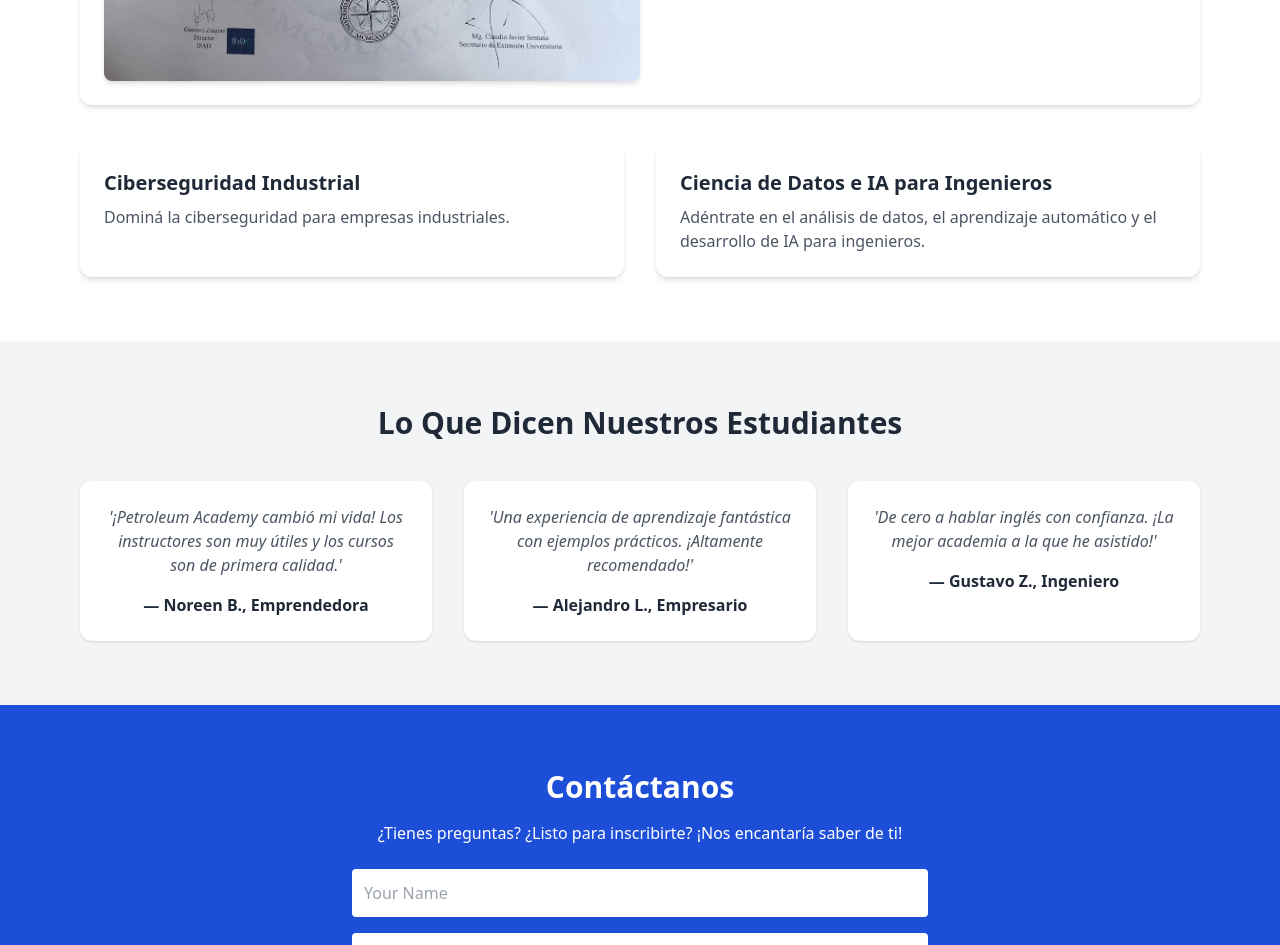
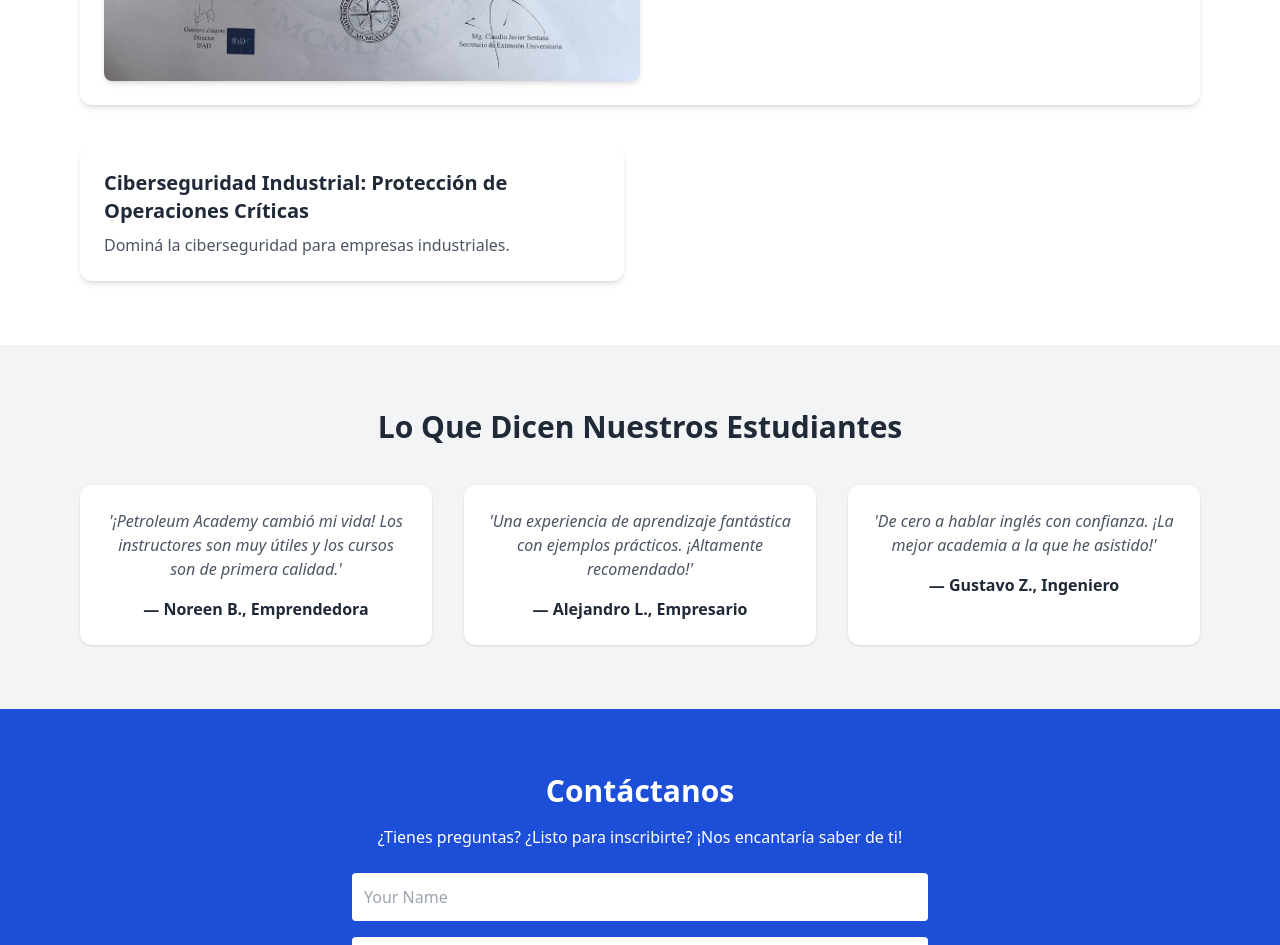
Before and after one commit to petroleumacademy/petroleumacademy.github.io, a plain HTML site: page index.html in a window 1280 px wide. Shown: the part 1137-2082 px from the top of the page. Drawn offline with nearby package versions, Linux system fonts and the light colour scheme.

Commit message:
Update index.html

```diff
--- a/index.html
+++ b/index.html
@@ -94,13 +94,10 @@
     <!-- Other Courses - 2 Columns -->
     <div class="grid gap-8 grid-cols-1 md:grid-cols-2">
       <div class="bg-white shadow-md rounded-xl p-6">
-        <h4 class="text-xl font-semibold mb-2" data-en="Industrial Cybersecurity" data-es="Ciberseguridad Industrial"></h4>
+        <h4 class="text-xl font-semibold mb-2" data-en="Industrial Cybersecurity: Protecting Critical Operations" data-es="Ciberseguridad Industrial: Protección de Operaciones Críticas"></h4>
         <p class="text-gray-600" data-en="Master cybersecurity for industrial enterprises." data-es="Dominá la ciberseguridad para empresas industriales."></p>
       </div>
-      <div class="bg-white shadow-md rounded-xl p-6">
-        <h4 class="text-xl font-semibold mb-2" data-en="Data Science & AI for Engineers" data-es="Ciencia de Datos e IA para Ingenieros"></h4>
-        <p class="text-gray-600" data-en="Dive into data analysis, machine learning, and AI for engineers." data-es="Adéntrate en el análisis de datos, el aprendizaje automático y el desarrollo de IA para ingenieros."></p>
-      </div>
+
     </div>
 
   </div>
```
